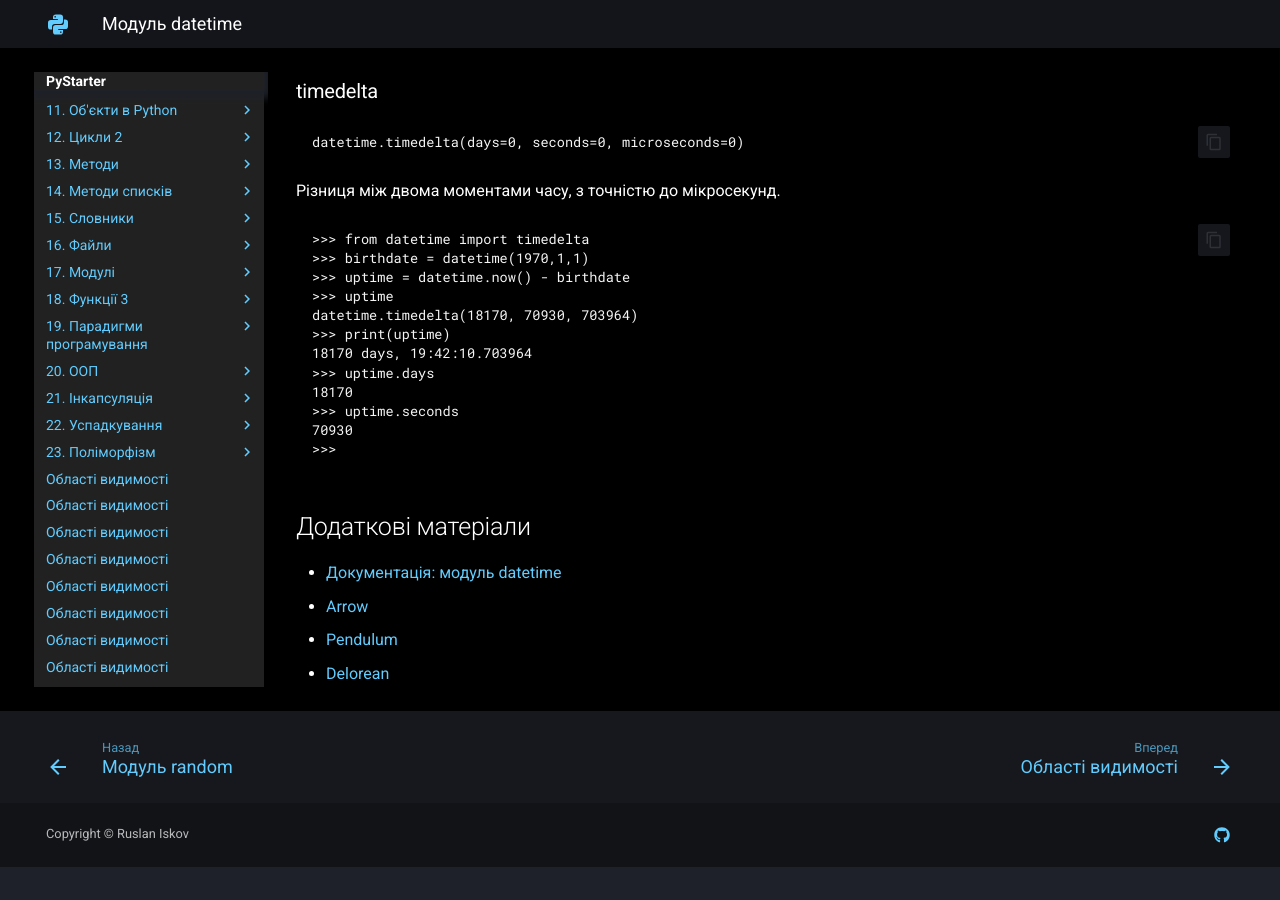
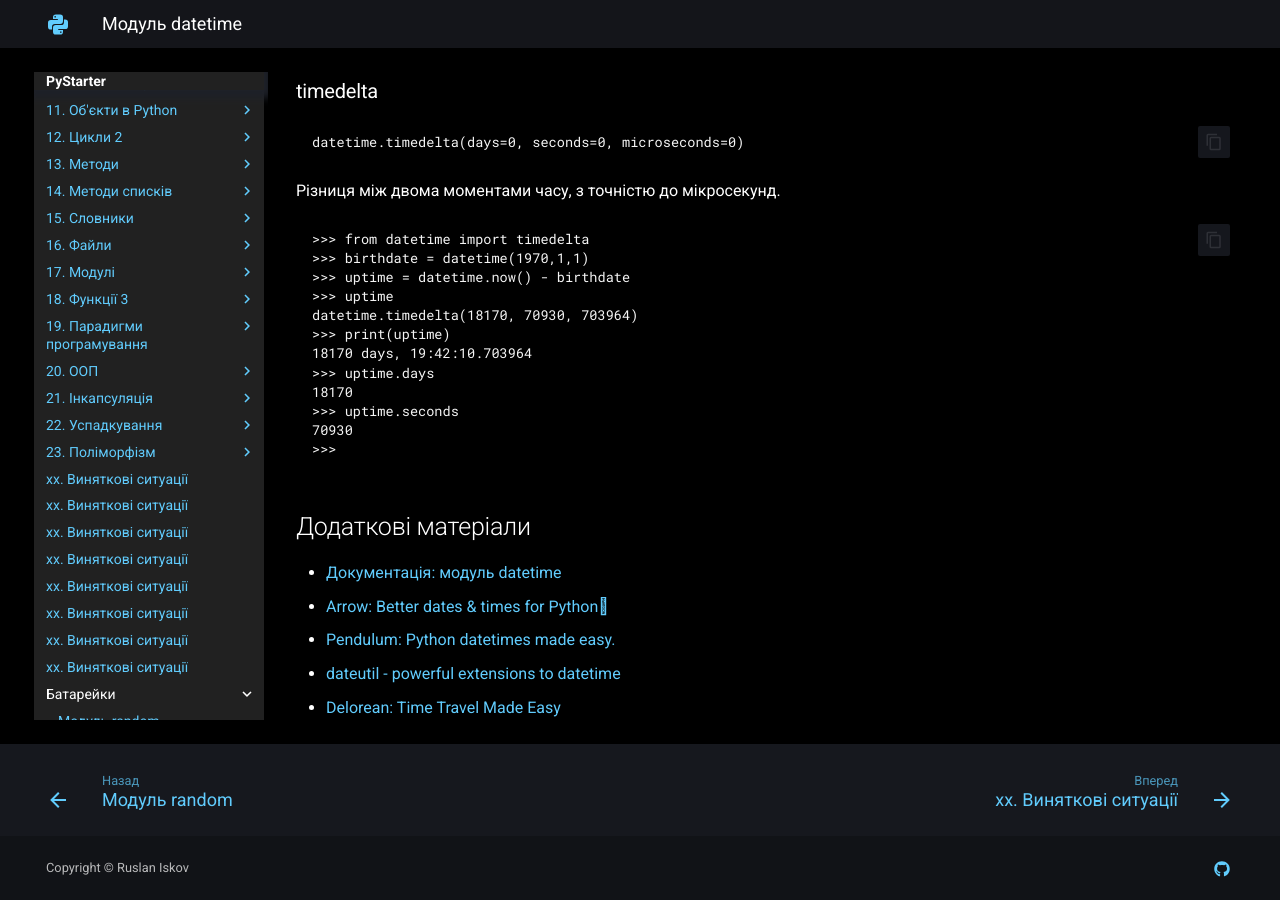
Before and after one commit to ruslan-rv-ua/PyStarter, an MkDocs documentation site: the page built from docs/batteries/datetime.md, in a window 1280 px wide and 900 px high, scrolled down 4211 px. Built offline with MkDocs 1.6.1 and Material for MkDocs 9.7.7, drawn with Linux system fonts in a browser that asks for light colours; before the commit the page ends 5078 px from its top, so only the background shows below that.

Commit message:
2024-01-04

```diff
--- a/docs/batteries/datetime.md
+++ b/docs/batteries/datetime.md
@@ -207,6 +207,7 @@
 ## Додаткові матеріали
 
 - [Документація: модуль datetime](https://docs.python.org/3/library/datetime.html)
-- [Arrow](https://pypi.org/project/arrow/)
-- [Pendulum ](https://pypi.org/project/pendulum/)
-- [Delorean](https://pypi.org/project/Delorean/)
+- [Arrow: Better dates & times for Python](https://pypi.org/project/arrow/)
+- [Pendulum: Python datetimes made easy.](https://pypi.org/project/pendulum/)
+- [dateutil - powerful extensions to datetime](https://pypi.org/project/python-dateutil/)
+- [Delorean: Time Travel Made Easy](https://pypi.org/project/Delorean/)
--- a/mkdocs.yml
+++ b/mkdocs.yml
@@ -191,7 +191,7 @@
   - 18. Функції 3:
     - Стратегії обчислення: functions3/strategies.md
     - Параметри і аргументи: functions3/params_args.md
-    - Області видимості: comming_soon.md # functions3/scope.md
+    - Області видимості: functions3/scope.md
     - Документування функцій: functions3/docstrings.md
   - 19. Парадигми програмування:
     - Основні парадигми програмування: paradigmas/paradigmas.md
```
Also changed, not shown: docs/functions3/scope.md (+6 -3 lines).
